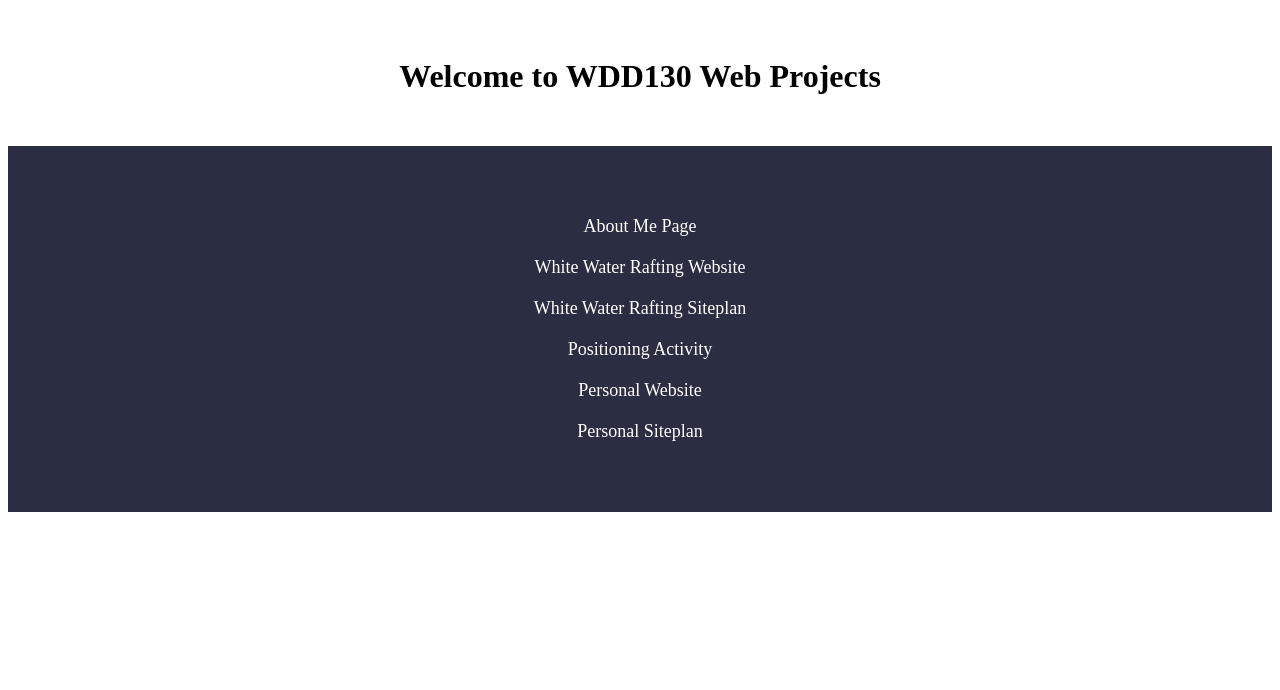
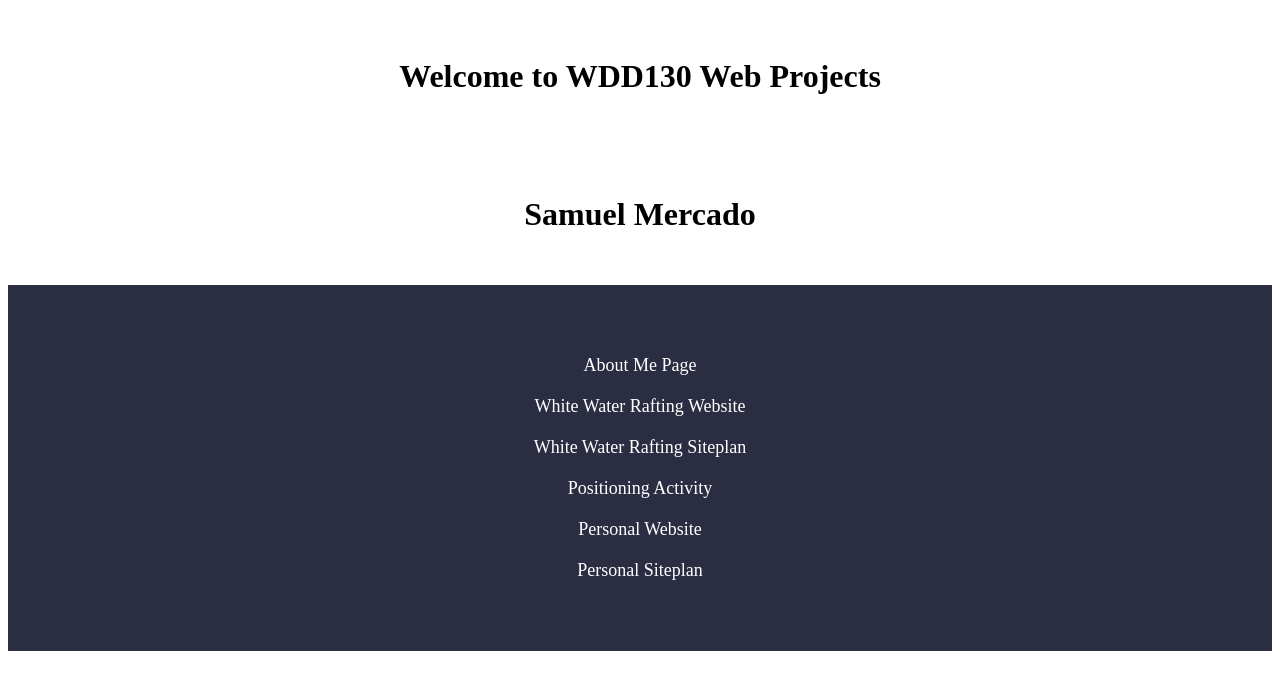
Before and after one commit to Sam-Mercado/BYUI2023, a plain HTML site: page index.html in a window 1280 px wide. Drawn offline with Linux system fonts and the light colour scheme.

Commit message:
modified:   index.html

```diff
--- a/index.html
+++ b/index.html
@@ -1,6 +1,7 @@
 <link rel="stylesheet" href="styles.css">
 
 <h1>Welcome to WDD130 Web Projects</h1>
+<h1>Samuel Mercado</h1>
 <nav>
   <div class="list">
     <a href="aboutme/index.html">About Me Page</a>
```
